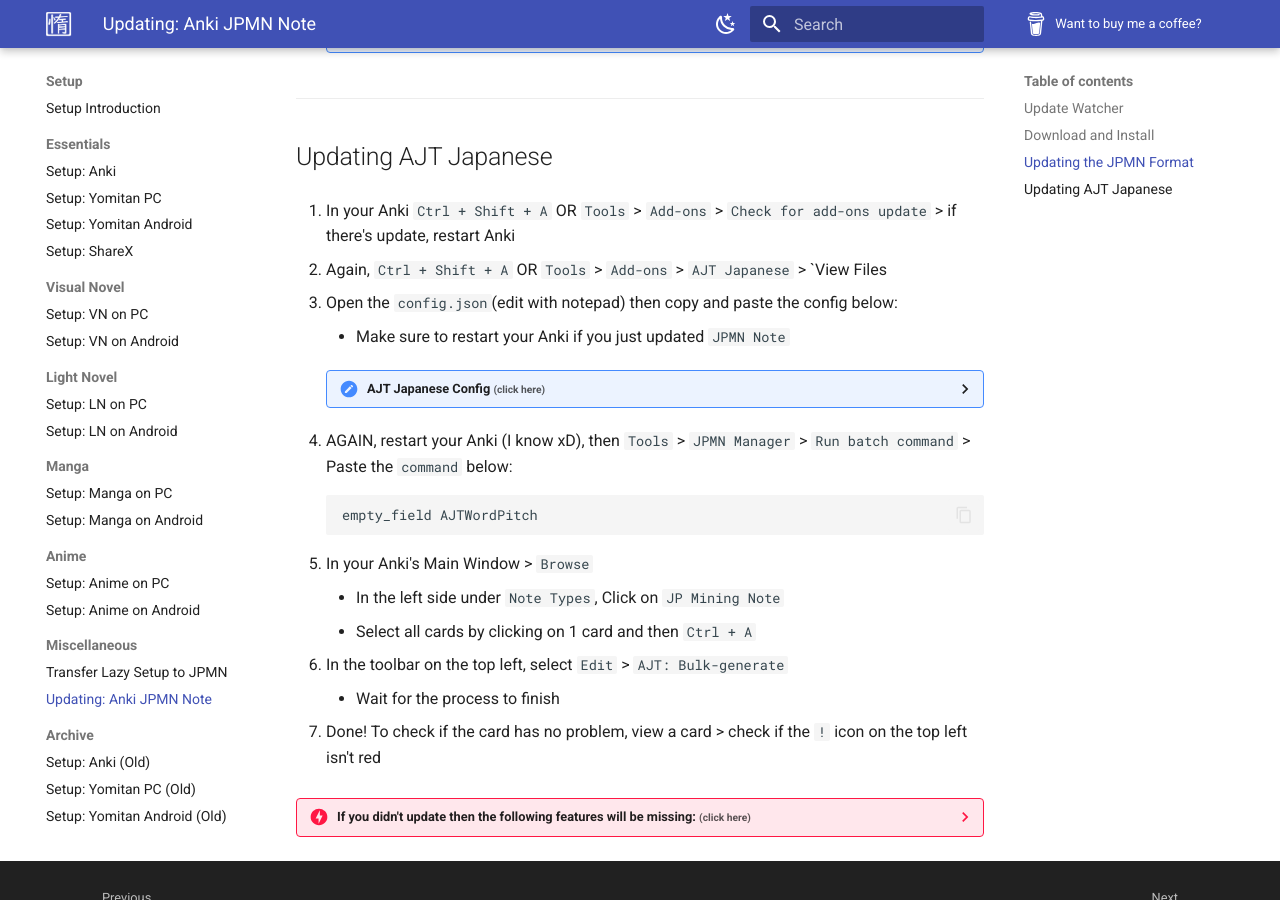
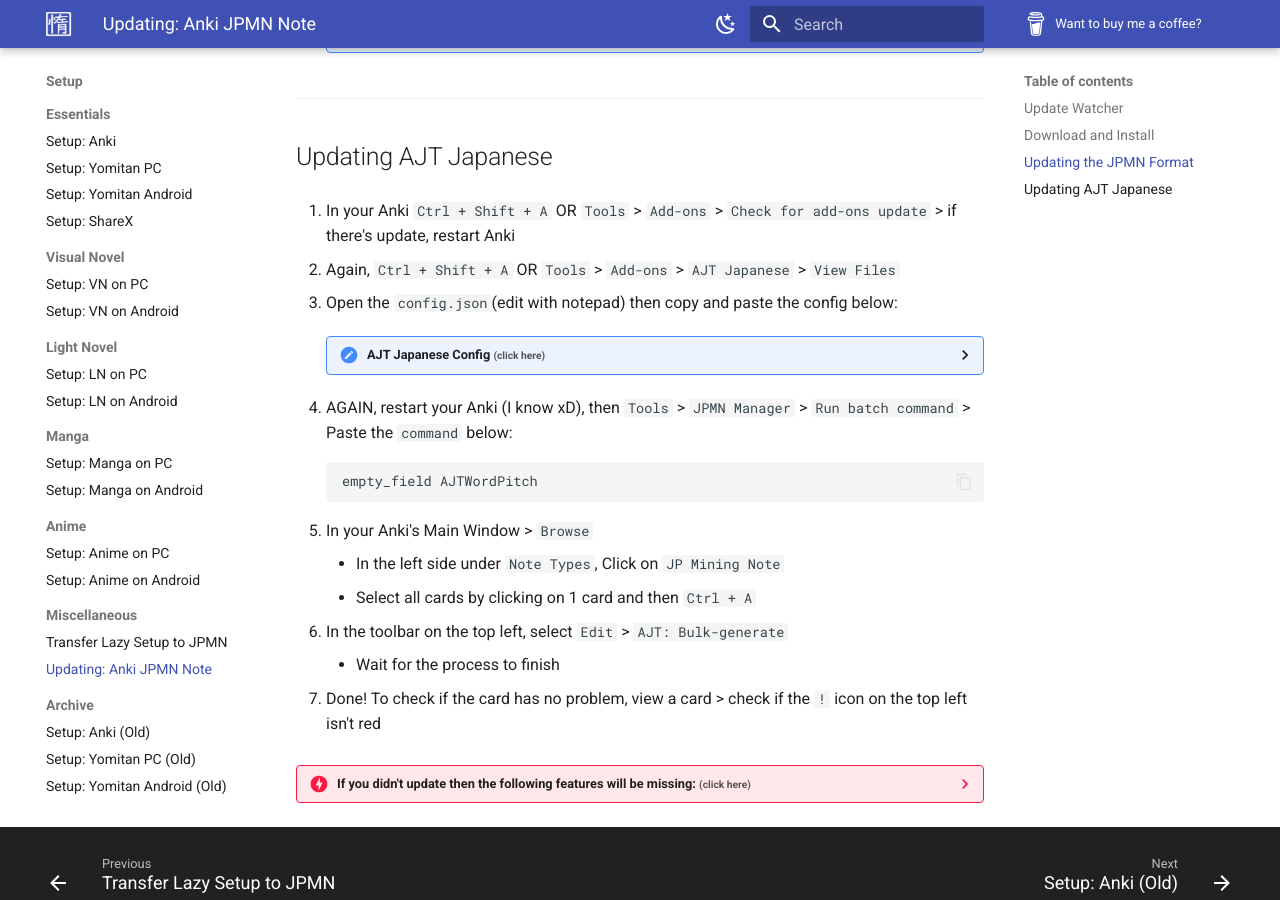
Before and after one commit to Xelieu/xelieu.github.io, an MkDocs documentation site: the page built from docs/jp-lazy-guide/updatingAnkiJPMNNote.md, in a window 1280 px wide and 900 px high, scrolled down 1011 px. Built offline with MkDocs 1.6.1 and Material for MkDocs 9.7.7, drawn with Linux system fonts in a browser that asks for light colours.

Commit message:
$updated info

```diff
--- a/docs/jp-lazy-guide/updatingAnkiJPMNNote.md
+++ b/docs/jp-lazy-guide/updatingAnkiJPMNNote.md
@@ -57,10 +57,9 @@
 
 1. In your Anki `Ctrl + Shift + A` OR `Tools` > `Add-ons` > `Check for add-ons update` > if there's update, restart Anki
 
-2. Again, `Ctrl + Shift + A` OR `Tools` > `Add-ons` > `AJT Japanese` > `View Files
+2. Again, `Ctrl + Shift + A` OR `Tools` > `Add-ons` > `AJT Japanese` > `View Files`
 
 3. Open the `config.json`(edit with notepad) then copy and paste the config below:
-    - Make sure to restart your Anki if you just updated `JPMN Note`
 
     ??? examplecode "AJT Japanese Config <small>(click here)</small>"
 
```
